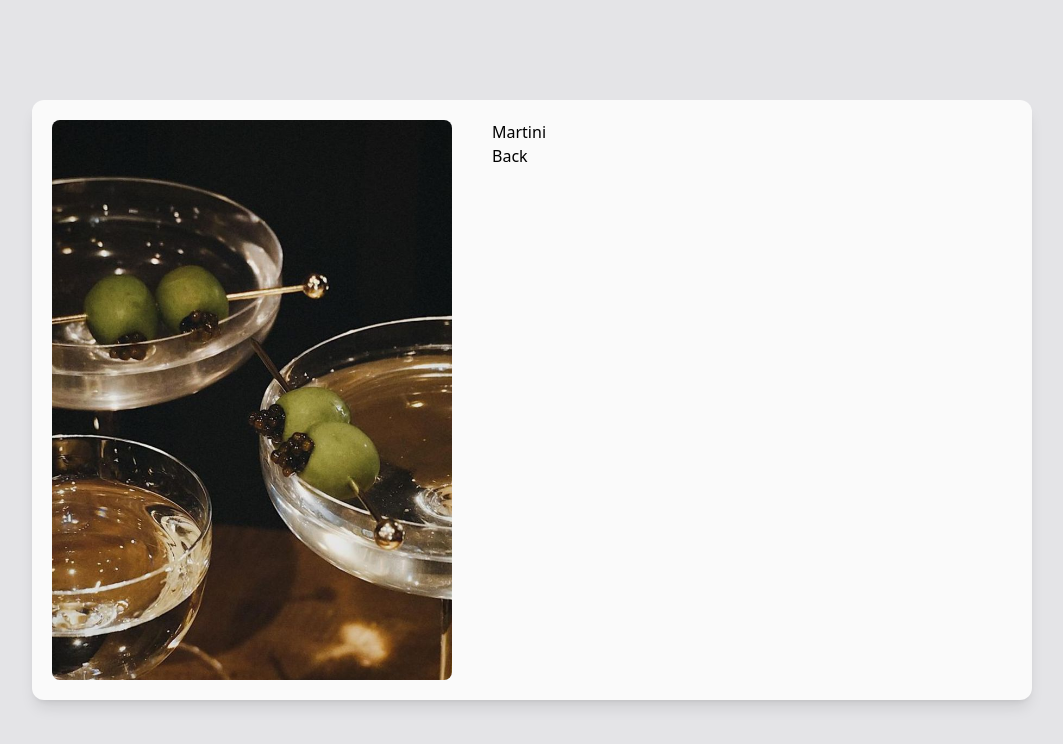
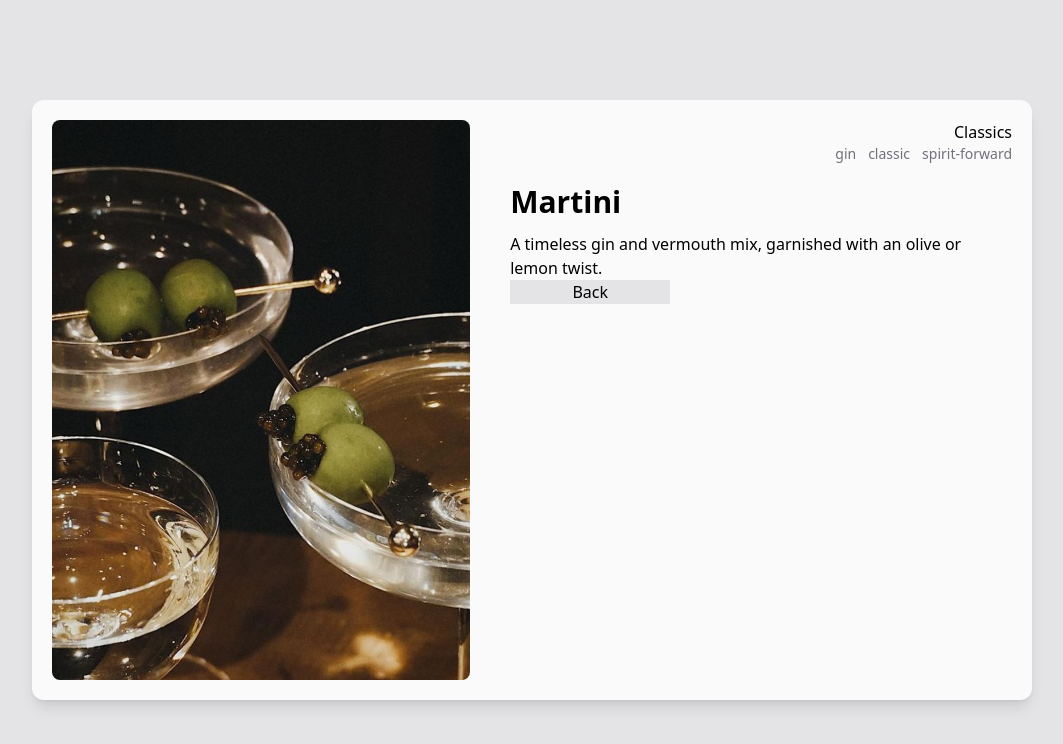
Before and after one commit to tjasika/Cocktails, a React (Vite) app: page /cocktail/1 in a window 1280 px wide. Shown: the top 744 px of the page, without its empty margins (108-1171 px from the left). Built offline with nearby package versions, Linux system fonts and the light colour scheme.

Commit message:
Display and styling

```diff
--- a/src/App.jsx
+++ b/src/App.jsx
@@ -21,13 +21,15 @@ function App() {
   return (
     <>
       <div className="flex flex-col items-center gap-5 p-5 w-screen h-full min-h-screen bg-zinc-200">
-          <h1 className="text-5xl font-bold text-zinc-700">Cocktails</h1>
+        <header className="w-full sticky top-0 z-50 bg-zinc-200 flex flex-col items-center">
+          <h1 className="text-5xl font-bold text-zinc-700 pb-5">Cocktails</h1>
           <div className='pb-2 pl-10 flex flex-row gap-3 items-left w-full'>
               {categories.map((filter, index)=> (
                 <FilterButton key={index} text={filter.name} isActive={selectedCategory == filter.name} onClick={()=>setSelectedCategory(filter.name)} />
               ))}
           </div>
-          <CardsContainer cocktails={visible}/>
+        </header>
+        <CardsContainer cocktails={visible}/>
       </div>
     </>
   )
--- a/src/Details.jsx
+++ b/src/Details.jsx
@@ -5,7 +5,7 @@ export default function Details() {
     const {id} = useParams();
     const navigate = useNavigate();
 
-    const cocktail = cocktails.find((c) => String(c.id) === id);
+    const cocktail = cocktails.find((cocktail) => String(cocktail.id) === id);
 
     if(!cocktail) {
         return (
@@ -16,12 +16,29 @@ export default function Details() {
     return(
     <div className="w-full min-h-screen bg-zinc-200 p-5 flex justify-center items-center">
             <div className="bg-zinc-50 w-250 h-150 rounded-xl shadow-lg flex flex-row gap-10 p-5">
-                <div className="w-100 h-140">
+                <div className="w-200 h-140">
                     <img className="object-cover w-full h-full rounded-lg" src={cocktail.image}></img>
                 </div>
-                <div className="">
-                    <h1>{cocktail.name}</h1>
-                    <button onClick={()=>navigate('/')}>Back</button>
+                <div className="flex flex-col w-full">
+                    <div className="flex flex-col justify-end w-full">
+                        <div className="flex flex-row justify-end">{cocktail.category}</div>
+                        <div className="flex flex-row justify-end gap-3 w-full text-zinc-500 text-sm">
+                            {cocktail.tags.map((tag, index) => (
+                                <span key={index} >
+                                    {tag}
+                                </span>
+                            ))}
+                        </div>
+                    </div>
+
+                    <h1 className="text-3xl font-bold pt-5 pb-3">{cocktail.name}</h1>
+                    <p>{cocktail.longDescription}</p>
+
+                    <button
+                    onClick={()=>navigate('/')}
+                    className="w-40 bg-zinc-200">
+                        Back
+                    </button>
                 </div>
             </div>
     </div>
```
